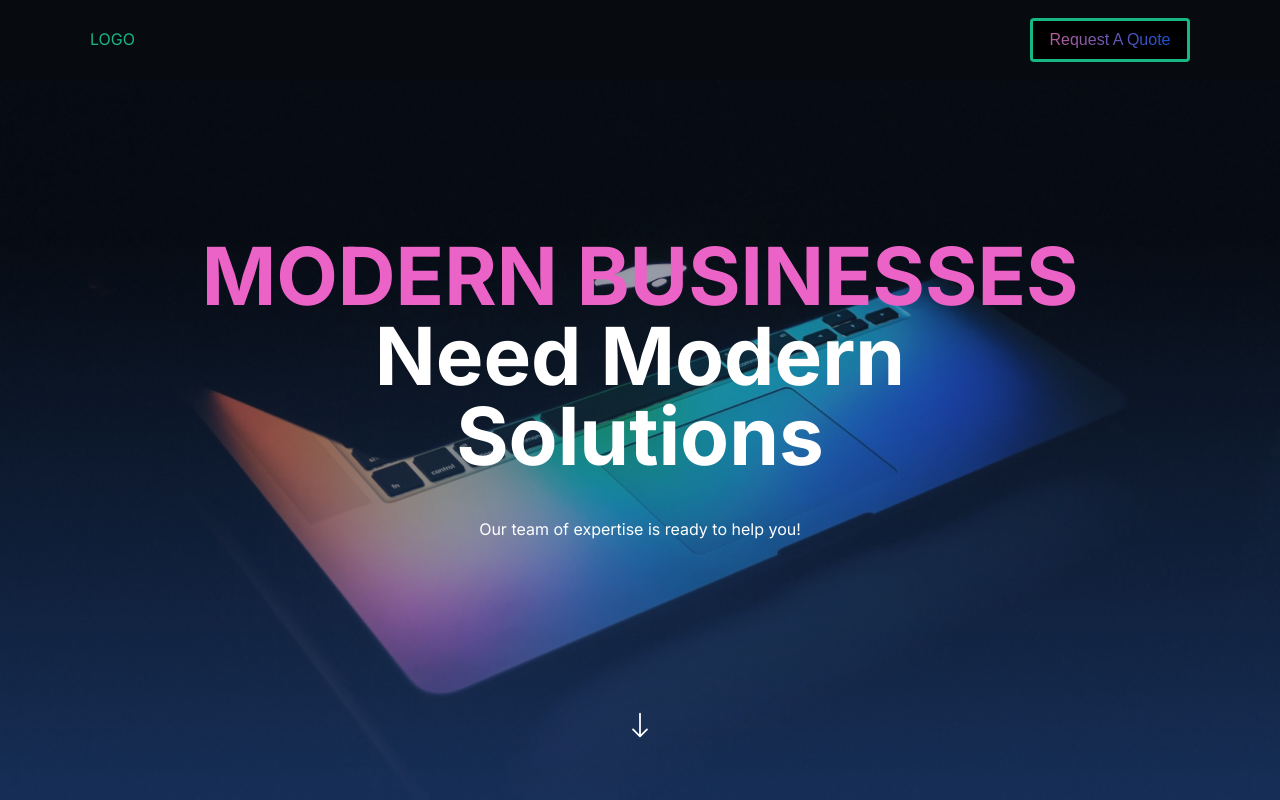
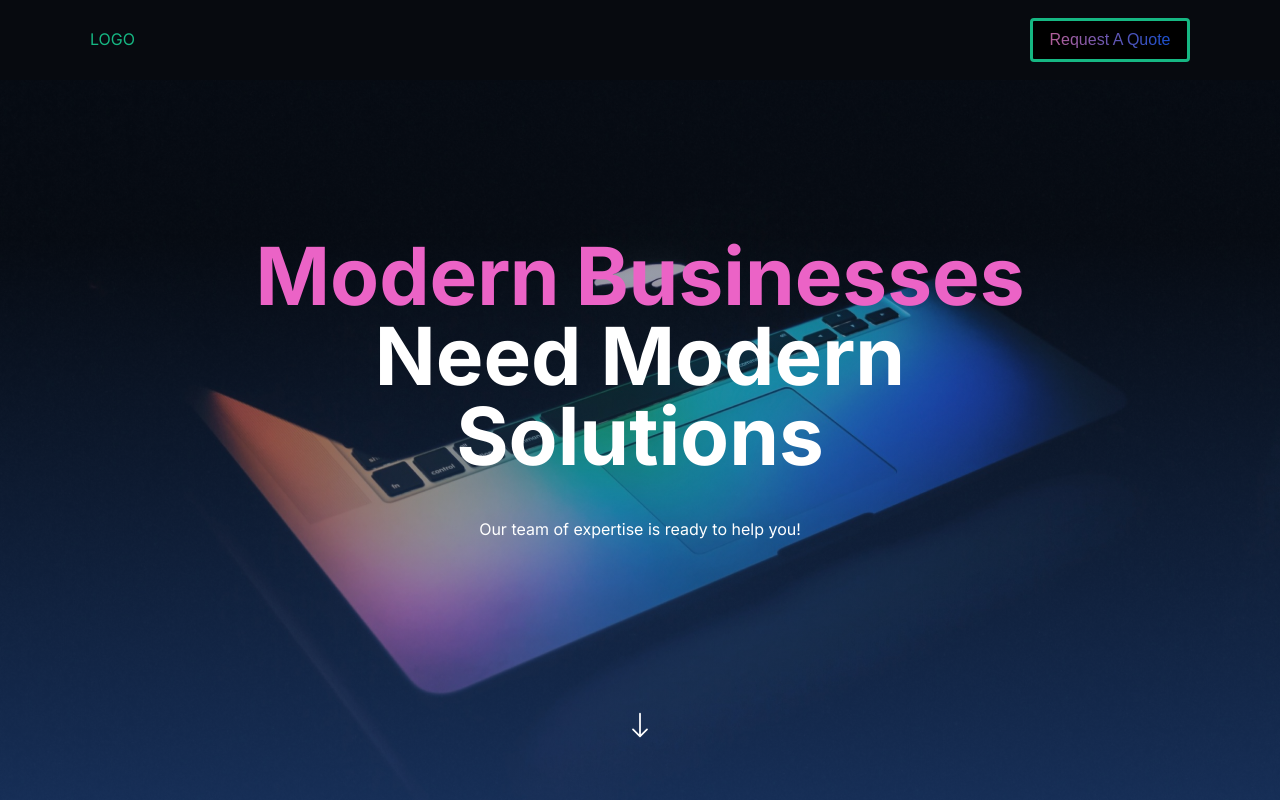
Before and after one commit to yanmoenaing118/aproject, a Next.js app: page / in a window 1280 px wide. Shown: the top 800 px of the page. Built offline with nearby package versions, Linux system fonts and the light colour scheme.

Commit message:
hero title animation

```diff
--- a/src/app/components/hero/title/HeroTitle.module.css
+++ b/src/app/components/hero/title/HeroTitle.module.css
@@ -3,43 +3,70 @@
   line-height: 1;
   font-size: var(--text-xlg);
 }
+.h1 span {
+  cursor: default;
+}
 
-.h1 > .business{
-    text-transform: uppercase;
+.h1 > .business {
+  /* text-transform: uppercase; */
 
   color: var(--primary);
 }
 
-.business {
-
+.business > span:hover {
+  transform: scale(2.3);
+  transition: transform 0.2s ease;
 }
-
 
 .animate {
   display: inline-block;
   /* transition-delay: 3s; */
   animation-delay: calc(var(--index) * 0.2);
   animation-name: revert;
-    animation-duration: .3s;
-    animation-timing-function: cubicBezier(.71,-0.77,.43,1.67);
-    animation-fill-mode: forwards;
+  animation-duration: 0.4s;
+  animation-timing-function: cubic-bezier(0.71, -0.77, 0.43, 1.67);
+  /* animation-fill-mode: forwards; */
 }
-
 @keyframes revert {
-
   0% {
-        transform:  scale(1);
-        opacity: 1;
-    }
-
-    50% {
-        transform: translateX(-100%) scale(1.5);
+    transform: translateY(-300px) scale(0);
     opacity: 0;
   }
 
   100% {
-        transform: translateX(0%) scale(1);
+    transform: translateY(0) scale(1);
     opacity: 1;
   }
+}
 
+.solutions {
+  display: inline-block;
+  opacity: 0;
+  animation-name: fadeIn;
+  /* animation-delay: 4s; */
+  animation-fill-mode: forwards;
+  animation-duration: 2s;
+  animation-timing-function: cubic-bezier(0.71, -0.77, 0.43, 1.67);
 }
+
+.solutions2 {
+  display: inline-block;
+  opacity: 0;
+  animation-name: fadeIn;
+  animation-delay: 1s;
+  animation-fill-mode: forwards;
+  animation-duration: 2s;
+  animation-timing-function: cubic-bezier(0.71, -0.77, 0.43, 1.67);
+}
+
+@keyframes fadeIn {
+  0% {
+    transform: translate(0px, 100%);
+    opacity: 0;
+  }
+
+  100% {
+    transform: translate(0px, 0px);
+    opacity: 1;
+  }
+}
--- a/src/app/components/hero/title/HeroTitle.tsx
+++ b/src/app/components/hero/title/HeroTitle.tsx
@@ -10,24 +10,21 @@ export default function HeroTitle() {
 
   useEffect(() => {
     nodes.forEach((node) => {
-        node.classList.add(styles.animate);
-      });
-
+      node.classList.add(styles.animate);
+    });
   }, [nodes]);
 
   return (
     <h1 className={styles.h1}>
-      {(
-        <span ref={ref} split-by="letter" className={styles.business}>
-          Modern &nbsp; Businesses
-        </span>
-      )}
+      <span ref={ref} split-by="letter" className={styles.business}>
+        Modern Businesses
+      </span>
       <br />
-      <span ref={ref2} split-by="letter">
+      <span ref={ref2} split-by="letter" className={styles.solutions}>
         Need Modern
       </span>
       <br />{" "}
-      <span ref={ref3} split-by="letter">
+      <span ref={ref3} split-by="letter" className={styles.solutions2}>
         Solutions
       </span>
     </h1>
--- a/src/hooks/useTextSplit.ts
+++ b/src/hooks/useTextSplit.ts
@@ -31,6 +31,9 @@ export default function useTextSplit() {
     const node = document.createElement("span");
 
     node.textContent = text;
+    if(text.trim() == "") {
+        node.style.setProperty("width", "16px")
+    }
     node.style.setProperty("--index", `${index}s`);
 
     return node;
```
Lines whose indentation alone changed are shown as unchanged.
